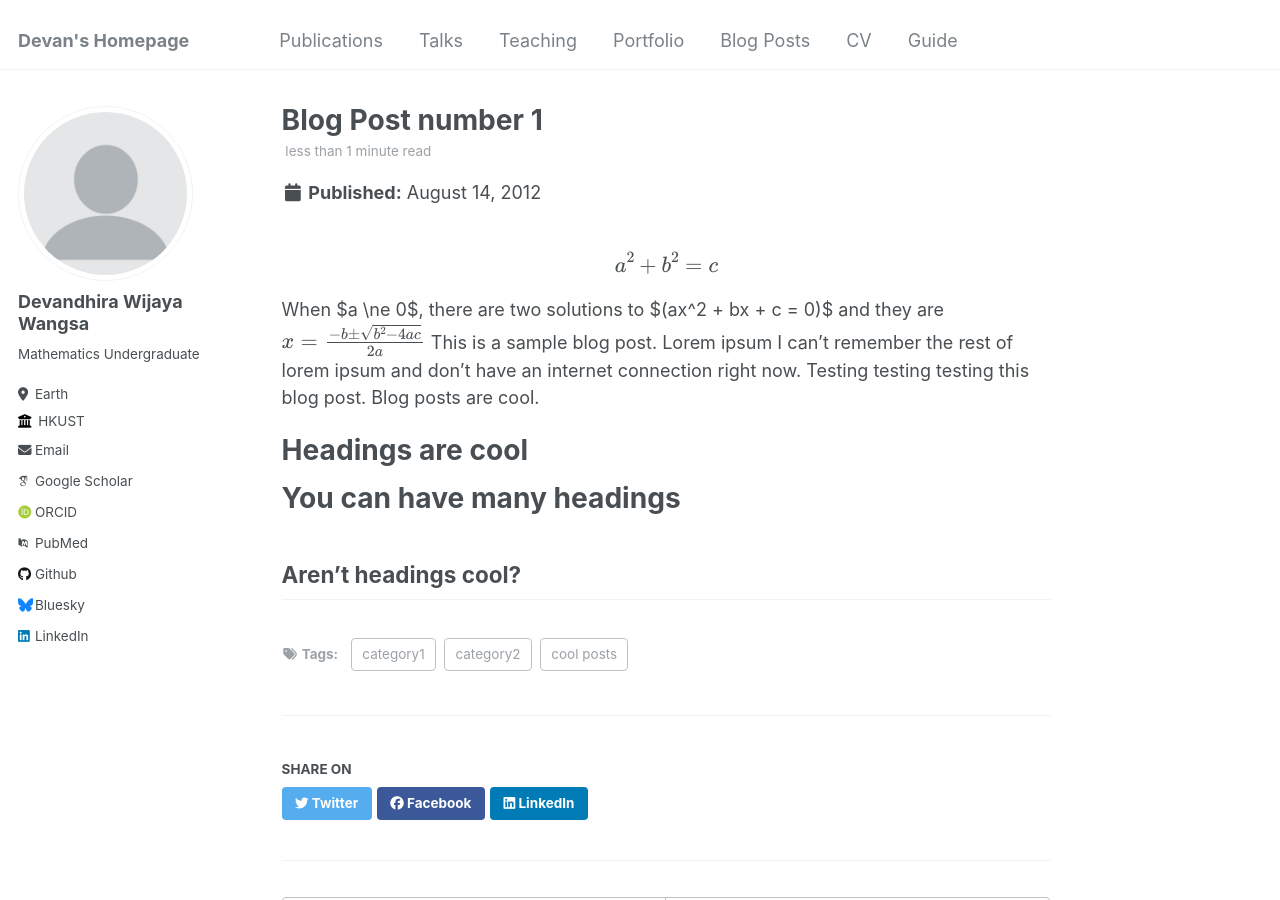
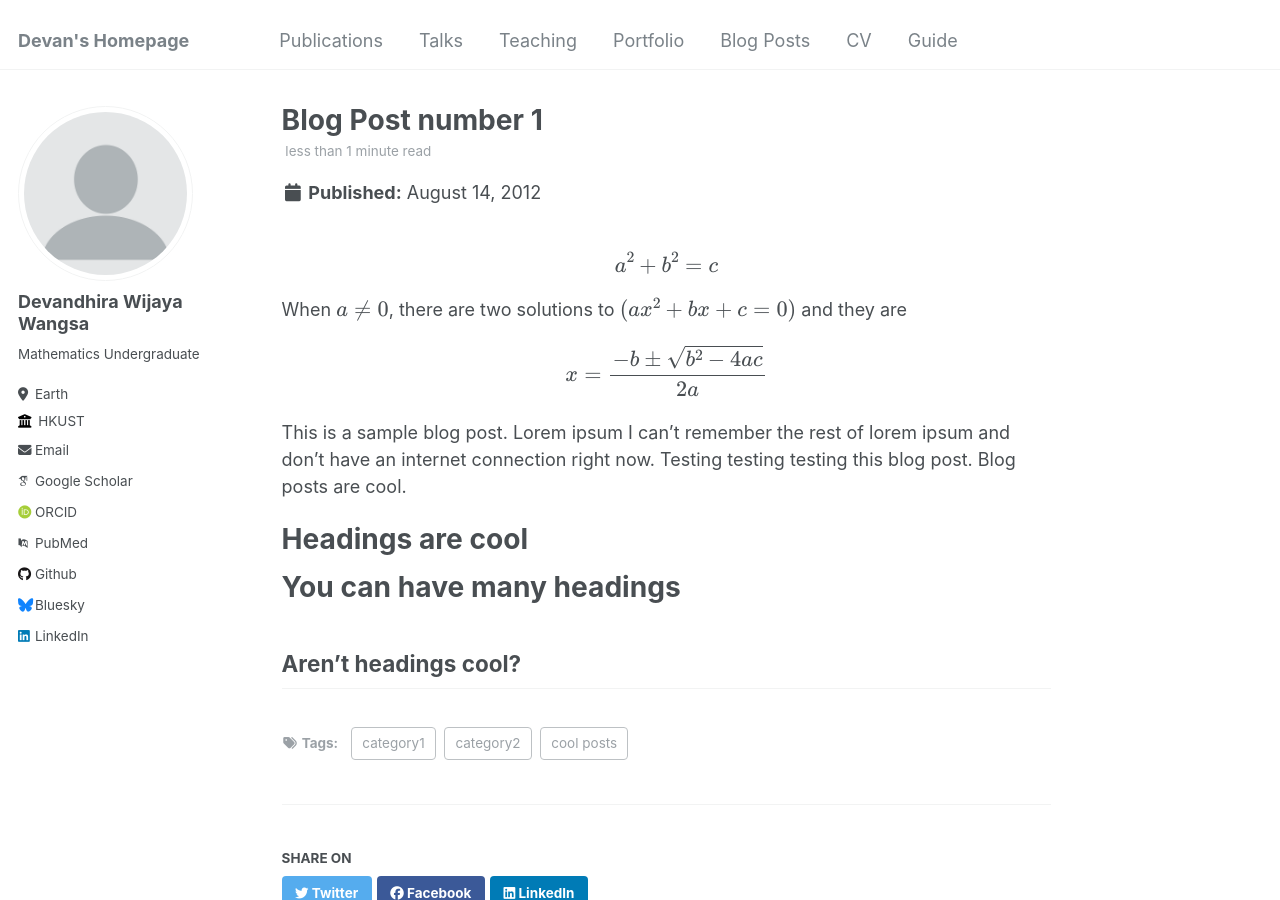
Before and after one commit to devandhira/devandhira.github.io, a Jekyll site: the page built from _posts/2012-08-14-blog-post-1.md, in a window 1280 px wide and 900 px high. Built offline with Jekyll 4.4.1, drawn with Linux system fonts in a browser that asks for light colours; some web fonts are replaced.

```diff
--- a/_posts/2012-08-14-blog-post-1.md
+++ b/_posts/2012-08-14-blog-post-1.md
@@ -9,8 +9,8 @@ tags:
 ---
 
 \\[a^2+b^2=c\\]
-When $a \ne 0$, there are two solutions to $(ax^2 + bx + c = 0)$ and they are
-$$ x = {-b \pm \sqrt{b^2-4ac} \over 2a} $$
+When $$a \ne 0$$, there are two solutions to $$(ax^2 + bx + c = 0)$$ and they are
+\\[x = {-b \pm \sqrt{b^2-4ac} \over 2a}\\]
 This is a sample blog post. Lorem ipsum I can't remember the rest of lorem ipsum and don't have an internet connection right now. Testing testing testing this blog post. Blog posts are cool.
 
 Headings are cool
```
